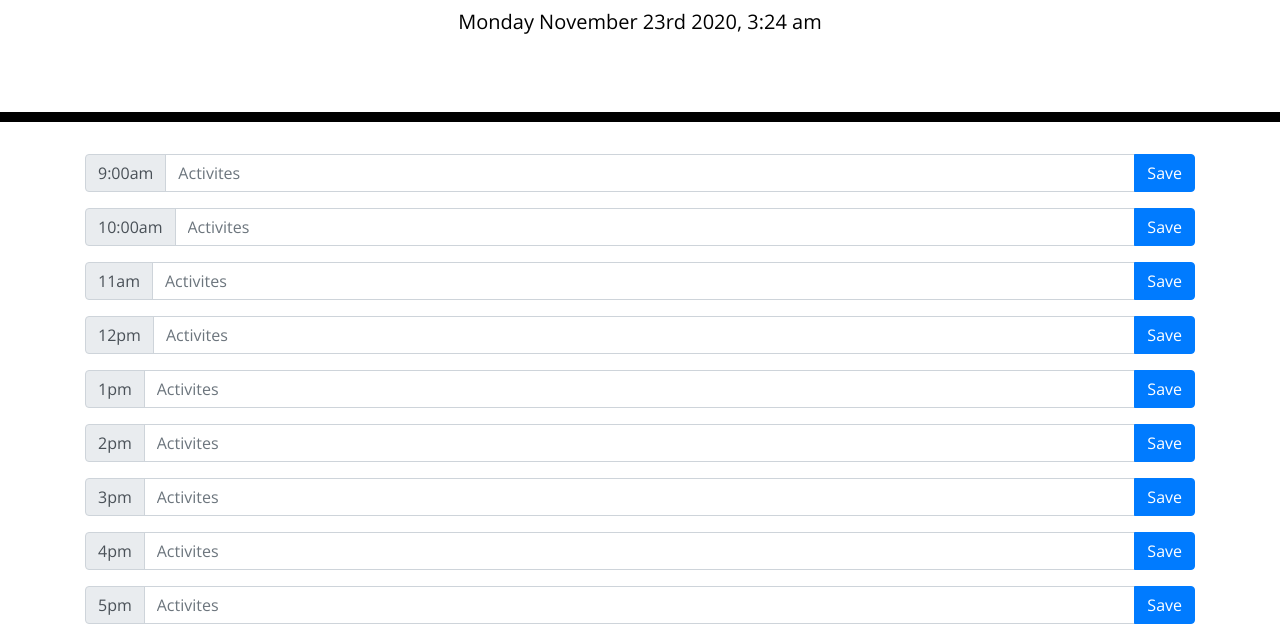
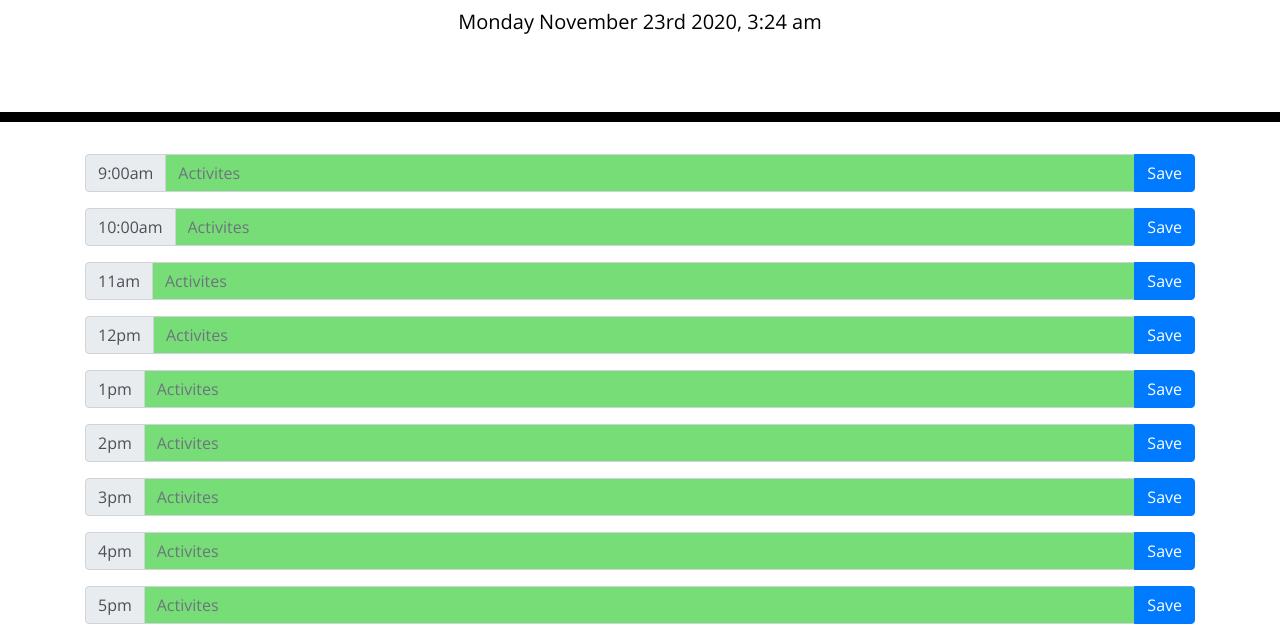
Before and after one commit to antonneturner/Calendar, a plain HTML site: page index.html in a window 1280 px wide. Shown: the part 182-822 px from the top of the page. Drawn offline with nearby package versions, Linux system fonts and the light colour scheme.

Commit message:
add var index array, add for var index, if military current hour, if military future and past hour

```diff
--- a/index.html
+++ b/index.html
@@ -38,13 +38,14 @@
         </div>
         <input
           type="text"
-          class="form-control"
+          class="form-control  "
           placeholder="Activites"
           aria-label="Activites"
           aria-describedby="basic-addon1"
+          id="0"
         />
         <div class="input-group-append">
-          <button type="button" id="9" class="btn btn-primary">Save</button>
+          <button type="button" class="btn btn-primary">Save</button>
         </div>
       </div>
       <div class="input-group mb-3">
@@ -57,9 +58,10 @@
           placeholder="Activites"
           aria-label="Activites"
           aria-describedby="basic-addon1"
+         id="1"
         />
         <div class="input-group-append">
-          <button type="button" id="10" class="btn btn-primary">Save</button>
+          <button type="button"  class="btn btn-primary">Save</button>
         </div>
       </div>
       <div class="input-group mb-3">
@@ -72,9 +74,10 @@
           placeholder="Activites"
           aria-label="Activites"
           aria-describedby="basic-addon1"
+          id="2"
         />
         <div class="input-group-append">
-          <button type="button" id="11" class="btn btn-primary">Save</button>
+          <button type="button" class="btn btn-primary">Save</button>
         </div>
       </div>
       <div class="input-group mb-3">
@@ -87,6 +90,7 @@
           placeholder="Activites"
           aria-label="Activites"
           aria-describedby="basic-addon1"
+          id="3"
         />
         <div class="input-group-append">
           <button type="button" id="12" class="btn btn-primary">Save</button>
@@ -102,6 +106,7 @@
           placeholder="Activites"
           aria-label="Activites"
           aria-describedby="basic-addon1"
+          id="4"
         />
         <div class="input-group-append">
           <button type="button" id="13" class="btn btn-primary">Save</button>
@@ -117,6 +122,7 @@
           placeholder="Activites"
           aria-label="Activites"
           aria-describedby="basic-addon1"
+          id="5"
         />
         <div class="input-group-append">
           <button type="button" id="14" class="btn btn-primary">Save</button>
@@ -132,6 +138,7 @@
           placeholder="Activites"
           aria-label="Activites"
           aria-describedby="basic-addon1"
+          id="6"
         />
         <div class="input-group-append">
           <button type="button" id="15" class="btn btn-primary">Save</button>
@@ -147,6 +154,7 @@
           placeholder="Activites"
           aria-label="Activites"
           aria-describedby="basic-addon1"
+          id="7"
         />
         <div class="input-group-append">
           <button type="button" id="16" class="btn btn-primary">Save</button>
@@ -162,6 +170,7 @@
           placeholder="Activites"
           aria-label="Activites"
           aria-describedby="basic-addon1"
+          id="8"
         />
         <div class="input-group-append">
           <button type="button" id="17" class="btn btn-primary">Save</button>
--- a/script.js
+++ b/script.js
@@ -5,7 +5,26 @@ $('.form-control').each(function () {
 
 // time
 
+
+
+var militaryHour = [9, 10, 11, 12, 13, 14, 15, 16, 17]
+
 $(document).ready(function () {
     var today = moment();
+    var currentHour = moment().hour()
     $("#currentDay").text(today.format("dddd MMMM Do YYYY, h:mm a"));
+
+    for (var i = 0; i < militaryHour.length; i++) {
+        if (militaryHour[i] === currentHour) {
+            $("#" + i).addClass("present")
+        }
+        if (militaryHour[i] > currentHour) {
+            $("#" + i).addClass("future")
+
+        }
+        if (militaryHour[i] < currentHour) {
+            $("#" + i).addClass("past")
+
+        }
+    }
 })
```
